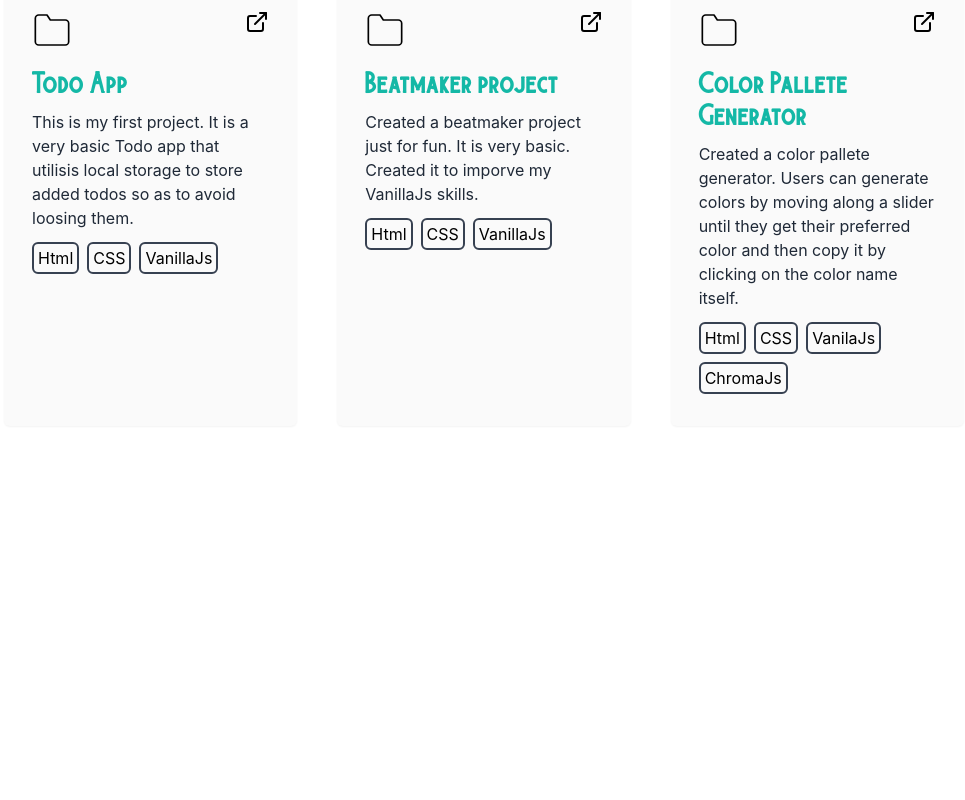
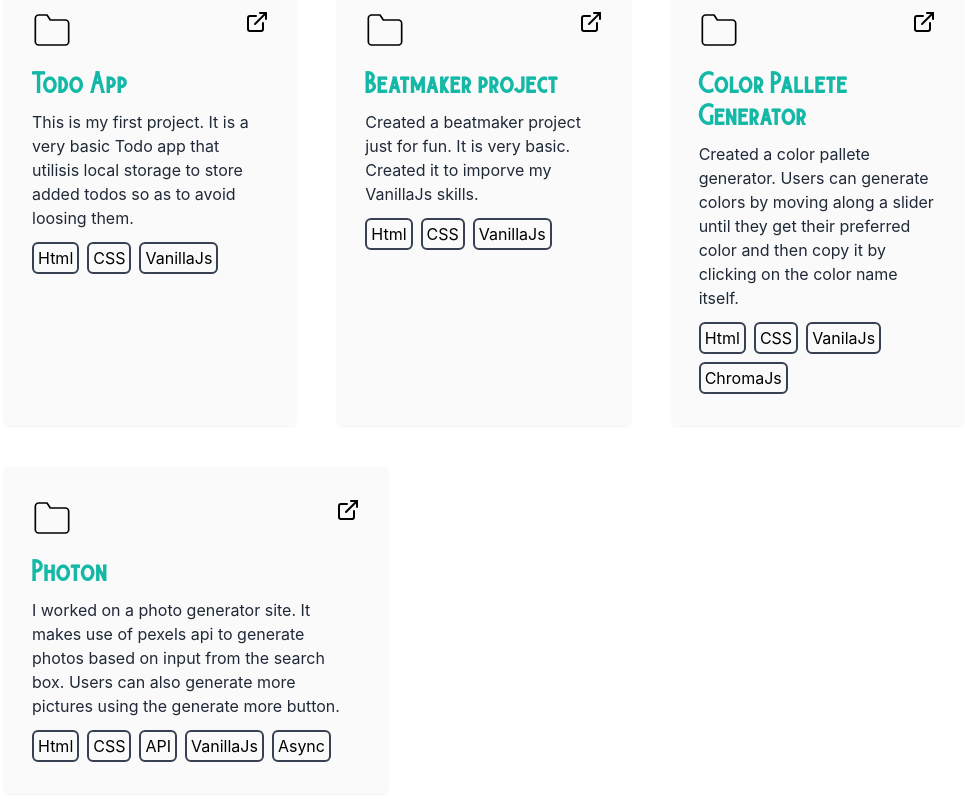
Before and after one commit to Faisal-pixel/faisal-adams, a Next.js app: page / in a window 1280 px wide. Shown: the part 2486-3286 px from the top of the page, without its empty margins (156-1121 px from the left). Before the commit the page ends 2952 px from the top, so only its background shows below. Built offline with nearby package versions, Linux system fonts and the light colour scheme.

Commit message:
added a brand new project to portfolio section

```diff
--- a/pages/index.js
+++ b/pages/index.js
@@ -212,6 +212,26 @@ export default function Home() {
 
             </div>
 
+            <div className='basis-1/4 max-w-sm py-8 px-7 flex-1 rounded-md bg-zinc-50 dark:bg-badge shadow-sm box-border'>
+
+              <div>
+                <div className=' flex row justify-between'>
+                  <svg xmlns="http://www.w3.org/2000/svg" width="40" height="40" viewBox="0 0 24 24" fill="none" stroke="currentColor" stroke-width="1" stroke-linecap="round" stroke-linejoin="round" class="feather feather-folder text-3xl text-orange" data-v-3857230a=""><path d="M22 19a2 2 0 0 1-2 2H4a2 2 0 0 1-2-2V5a2 2 0 0 1 2-2h5l2 3h9a2 2 0 0 1 2 2z"></path></svg>
+                  <a href='https://faisal-pixel.github.io/Balmid3/' target="blank" className='transition ease-in-out hover:scale-150 hover:text-orange-400 cursor-pointer'><svg  xmlns="http://www.w3.org/2000/svg" width="24" height="24" viewBox="0 0 24 24" fill="none" stroke="currentColor" stroke-width="2" stroke-linecap="round" stroke-linejoin="round" class="feather feather-external-link"><path d="M18 13v6a2 2 0 0 1-2 2H5a2 2 0 0 1-2-2V8a2 2 0 0 1 2-2h6"></path><polyline points="15 3 21 3 21 9"></polyline><line x1="10" y1="14" x2="21" y2="3"></line></svg></a>
+                </div>
+                <h2 className=' text-teal-500 font-semibold text-2xl mt-5 mb-2 font-burtons dark:text-white'>Photon</h2>
+                <p className=' text-gray-800 dark:text-zinc-300'>I worked on a photo generator site. It makes use of pexels api to generate photos based on input from the search box. Users can also generate more pictures using the generate more button.</p>
+              </div>
+              <div className=' mt-3 flex row flex-wrap gap-2'>
+                <span className=' rounded-md py-0.5 px-1 border-2 border-gray-700'>Html</span>
+                <span className=' rounded-md py-0.5 px-1 border-2 border-gray-700'>CSS</span>
+                <span className=' rounded-md py-0.5 px-1 border-2 border-gray-700'>API</span>
+                <span className=' rounded-md py-0.5 px-1 border-2 border-gray-700'>VanillaJs</span>
+                <span className=' rounded-md py-0.5 px-1 border-2 border-gray-700'>Async</span>
+              </div>
+
+            </div>
+
           </div>
         </section>
       </main>
```
